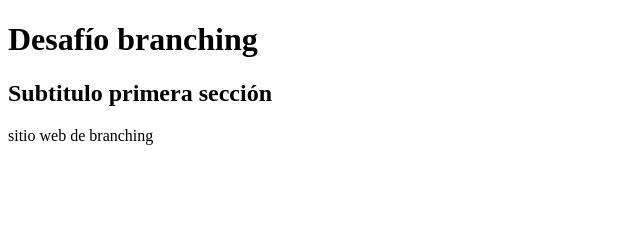
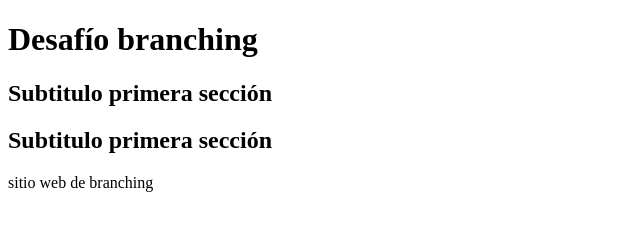
Before and after one commit to Beaele23/ejemplo-branching, a plain HTML site: page index.html in a window 1280 px wide. Shown: the whole page, without its empty margins (0-640 px from the left). Drawn offline with Linux system fonts and the light colour scheme.

Commit message:
se agrega dentro de main sección 2

```diff
--- a/index.html
+++ b/index.html
@@ -20,6 +20,9 @@
         <section id="sección1">
             <h2>Subtitulo primera sección</h2>
         </section>
+        <section id="sección2">
+            <h2>Subtitulo primera sección</h2>
+        </section>
     </main>
 
     <footer>
```
